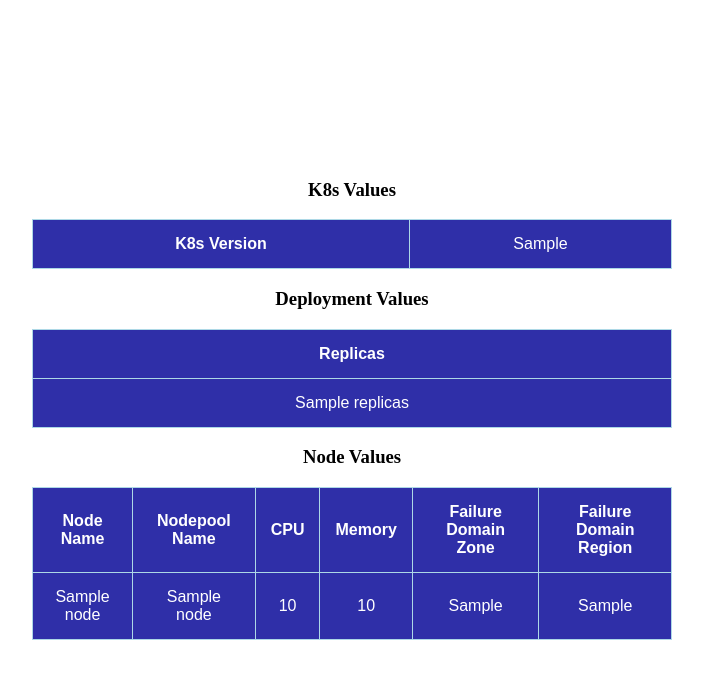
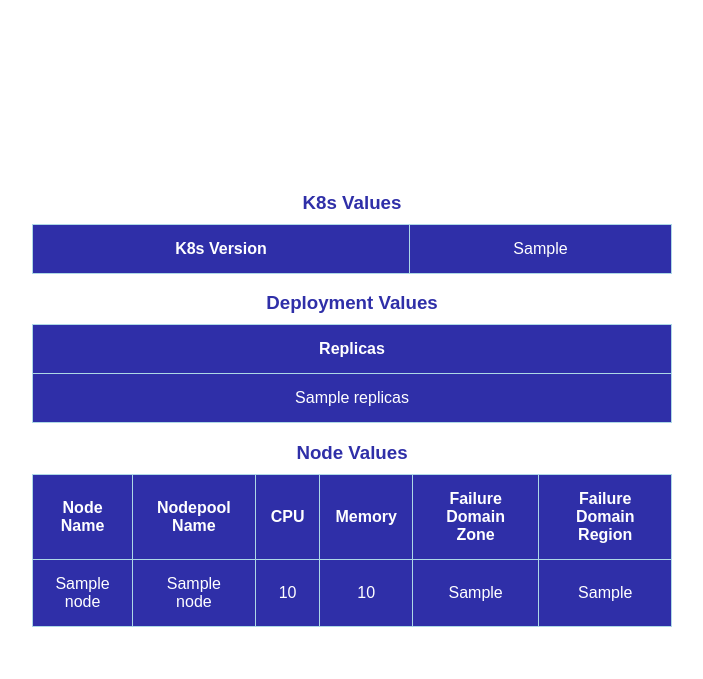
Before and after one commit to kortstie/demo-webapp, a Flask app: template templates/index.html in a window 1280 px wide. Shown: the top 679 px of the page, without its empty margins (288-991 px from the left). Run offline with Flask 2, Linux system fonts and the light colour scheme; the template is opened without the code that fills it: most values are stand-ins (such as "Sample title", 1, 10 or a date in 2020).

Commit message:
h3 missing

```diff
--- a/templates/index.html
+++ b/templates/index.html
@@ -14,6 +14,11 @@
         h1 {
             color: rgb(47, 47, 168);;
             margin-bottom: 20px;
+            font-family: Arial;
+        }
+        h3 {
+            color: rgb(47, 47, 168);
+            margin-bottom: 10px;
             font-family: Arial;
         }
         table {
```
